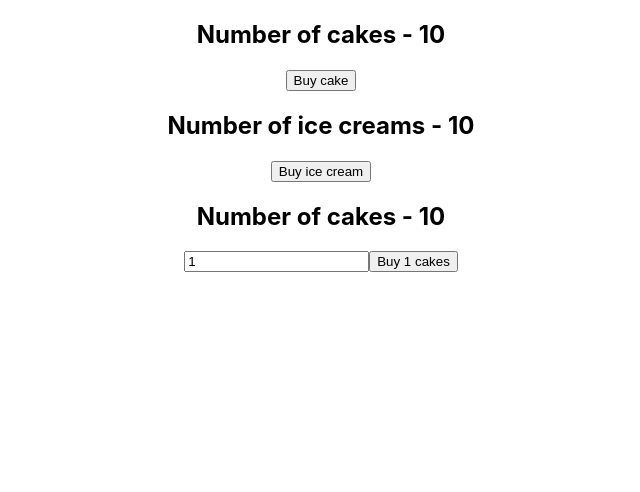
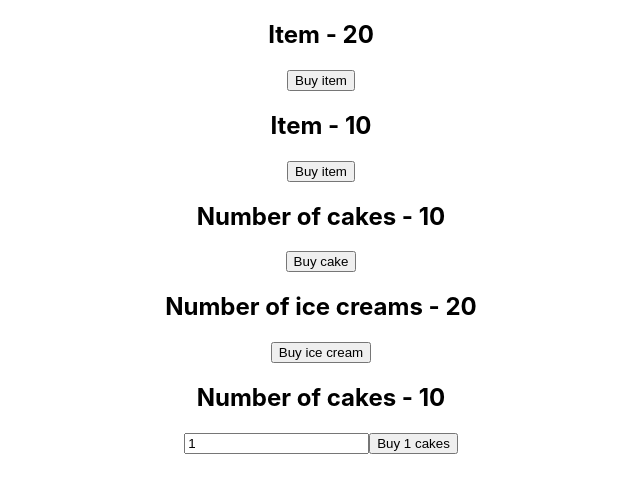
Before and after one commit to adriansorin/cake-shop-redux, a React (Create React App) app: page / in a window 1280 px wide. Shown: the top 492 px of the page, without its empty margins (319-959 px from the left). Built offline with nearby package versions, Linux system fonts and the light colour scheme.

Commit message:
add own props to map functions

```diff
--- a/src/App.js
+++ b/src/App.js
@@ -6,12 +6,15 @@
 import HooksCakeContainer from "./components/HooksCakeContainer";
 import IceCreamContainer from "./components/IceCreamContainer";
 import NewCakeContainer from "./components/NewCakeContainer";
+import ItemContainer from "./components/ItemContainer";
 
 function App() {
   return (
       <Provider store={store}>
           <div className="App">
               {/* <CakeContainer/> */}
+              <ItemContainer/>
+              <ItemContainer cake/>
               <HooksCakeContainer/>
               <IceCreamContainer/>
               <NewCakeContainer/>
--- /dev/null
+++ b/src/components/ItemContainer.js
@@ -0,0 +1,29 @@
+import React from 'react'
+import {connect} from 'react-redux'
+import {buyCake, buyIceCream} from "../redux";
+
+function ItemContainer(props) {
+    return (
+        <div>
+            <h2>Item - {props.item}</h2>
+            <button onClick={props.buyItem}>Buy item</button>
+        </div>
+    )
+}
+
+const mapStateToProps = (state, ownProps) => {
+    const itemState = ownProps.cake ? state.cake.numberOfCakes : state.iceCream.numberOfIceCreams
+    return {
+        item: itemState
+    }
+}
+
+const mapDispatchToProps = (dispatch, ownProps) => {
+    const dispatchFunction = ownProps.cake ? () => dispatch(buyCake()) : () => dispatch(buyIceCream())
+
+    return {
+        buyItem: dispatchFunction
+    }
+}
+
+export default connect(mapStateToProps, mapDispatchToProps)(ItemContainer)
--- a/src/redux/iceCream/iceCreamReducer.js
+++ b/src/redux/iceCream/iceCreamReducer.js
@@ -1,7 +1,7 @@
 import { BUY_ICE_CREAM } from "./iceCreamTypes";
 
 const initialState = {
-    numberOfIceCreams: 10
+    numberOfIceCreams: 20
 }
 
 const iceCreamReducer = (state = initialState, action) => {
```
